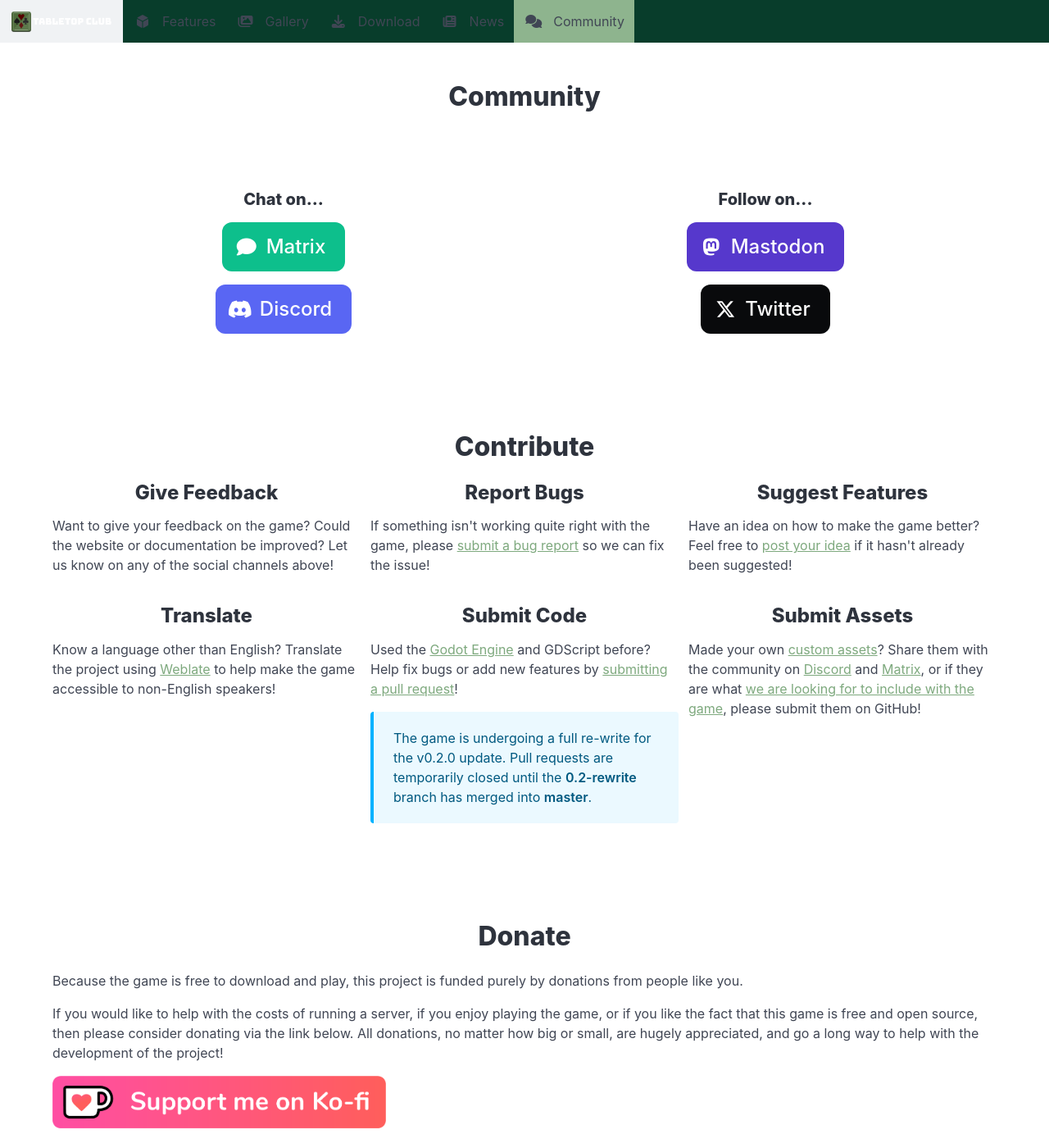
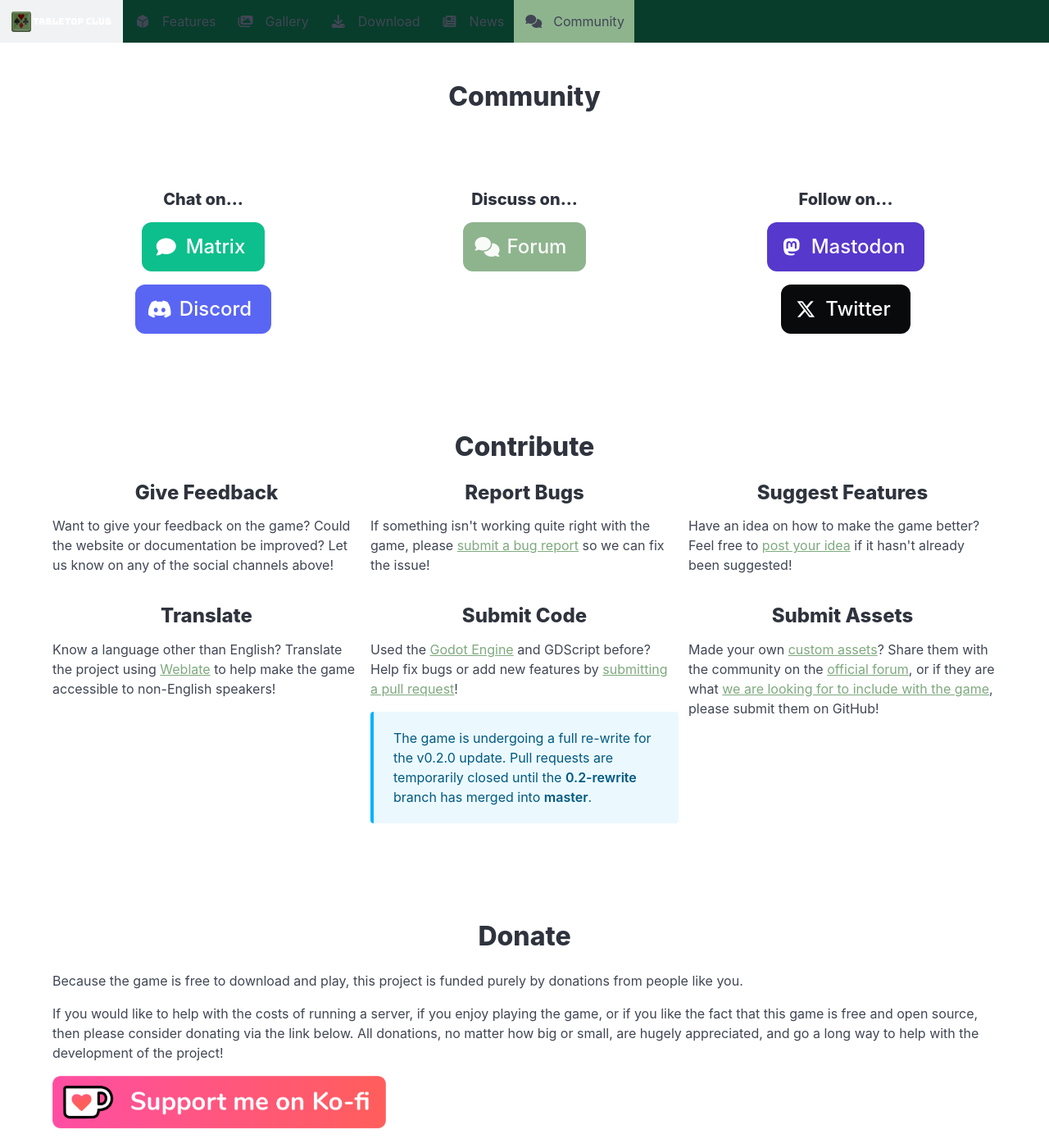
Before and after one commit to drwhut/tabletop_club_website, a Jekyll site: the page built from community.html, in a window 1280 px wide and 1400 px high. Shown: the whole window at 82% size. Built offline with Jekyll 4.4.1, drawn with Linux system fonts in a browser that asks for light colours; nearby versions of some CDN libraries.

Commit message:
Added links to the new forum across the site.

```diff
--- a/_data/features.yml
+++ b/_data/features.yml
@@ -14,4 +14,4 @@
   body: Measure distances with the ruler, draw on the table using the brush, or keep track of scores in the notebook.
 
 - header: Friendly Community
-  body: Join our <a href="https://discord.gg/GqYkGV4WwX" target="_blank">Discord</a> or <a href="https://matrix.to/#/#tabletop-club:matrix.org" target="_blank">Matrix</a> servers to ask for help, discuss board games, or share asset packs.
+  body: Join one of our <a href="/community">community channels</a> to ask for help, discuss board games, or share asset packs.
--- a/_data/footer.yml
+++ b/_data/footer.yml
@@ -13,6 +13,8 @@
 
 - title: Community
   pages:
+    - name: Forum
+      url: https://forum.tabletopclub.net
     - name: Matrix
       url: https://matrix.to/#/#tabletop-club:matrix.org
     - name: Discord
--- a/community.html
+++ b/community.html
@@ -21,6 +21,15 @@
                         <i class="fa-brands fa-discord"></i>
                     </span>
                     <span>Discord</span>
+                </a></p>
+            </div>
+            <div class="column content">
+                <h4>Discuss on...</h4>
+                <p><a class="button is-large is-link" href="https://forum.tabletopclub.net" target="_blank">
+                    <span class="icon">
+                        <i class="fa-solid fa-comments"></i>
+                    </span>
+                    <span>Forum</span>
                 </a></p>
             </div>
             <div class="column content">
@@ -80,7 +89,7 @@
                 <div class="cell content">
                     <h3>Submit Assets</h3>
                     <div class="has-text-left">
-                        <p>Made your own <a href="https://docs.tabletopclub.net/en/stable/custom_assets/asset_packs/index.html" target="_blank">custom assets</a>? Share them with the community on <a href="https://discord.gg/GqYkGV4WwX" target="_blank">Discord</a> and <a href="https://matrix.to/#/#tabletop-club:matrix.org" target="_blank">Matrix</a>, or if they are what <a href="https://github.com/drwhut/tabletop-club/issues/28" target="_blank">we are looking for to include with the game</a>, please submit them on GitHub!</p>
+                        <p>Made your own <a href="https://docs.tabletopclub.net/en/stable/custom_assets/asset_packs/index.html" target="_blank">custom assets</a>? Share them with the community on the <a href="https://forum.tabletopclub.net" target="_blank">official forum</a>, or if they are what <a href="https://github.com/drwhut/tabletop-club/issues/28" target="_blank">we are looking for to include with the game</a>, please submit them on GitHub!</p>
                     </div>
                 </div>
             </div>
--- a/downloads/downloads.html
+++ b/downloads/downloads.html
@@ -7,9 +7,9 @@
     <h1 class="title has-text-centered">Downloads</h1>
     <div class="container">
         <div class="content">
-            <!-- TODO: Mention about base assets, and where people can get custom ones. -->
             <p>New to Tabletop Club? Have a look at the <a href="https://docs.tabletopclub.net/en/stable/general/about.html#frequently-asked-questions" target="_blank">FAQ</a> page for more information.</p>
-            <p>To download and play the game, follow the instructions below for your given platform. If you run into an issue, please consult the <a href="https://docs.tabletopclub.net/en/latest/general/download/downloading_binaries.html" target="_blank">documentation</a>, ask for support on the official <a href="https://discord.gg/GqYkGV4WwX" target="_blank">Discord</a> or <a href="https://matrix.to/#/#tabletop-club:matrix.org" target="_blank">Matrix</a> servers, or contact me via <a href="https://x.com/drwhutt" target="_blank">Twitter</a> or <a href="https://fosstodon.org/@drwhut" target="_blank">Mastodon</a>.</p>
+            <p>To download and play the game, follow the instructions below for your given platform. If you run into an issue, please consult the <a href="https://docs.tabletopclub.net/en/latest/general/download/downloading_binaries.html" target="_blank">documentation</a>, or ask for support on one of our <a href="/community">community channels</a>.</p>
+            <p>The game comes with a number of assets pre-bundled for some of the most popular board games. If you wish to download custom assets made by the community, you can visit the <a href="https://forum.tabletopclub.net/c/asset-packs/" target="_blank">official forum</a> to see what other players have shared.</p>
             <p>Looking for another version of the game? Have a look at the <a href="/downloads/all">all downloads</a> page. You can also have a look at the <a href="https://github.com/drwhut/tabletop-club/blob/master/CHANGELOG.md" target="_blank">changelog</a> to see what has changed from previous versions.</p>
         </div>
         {% include download_stable.html %}
```
